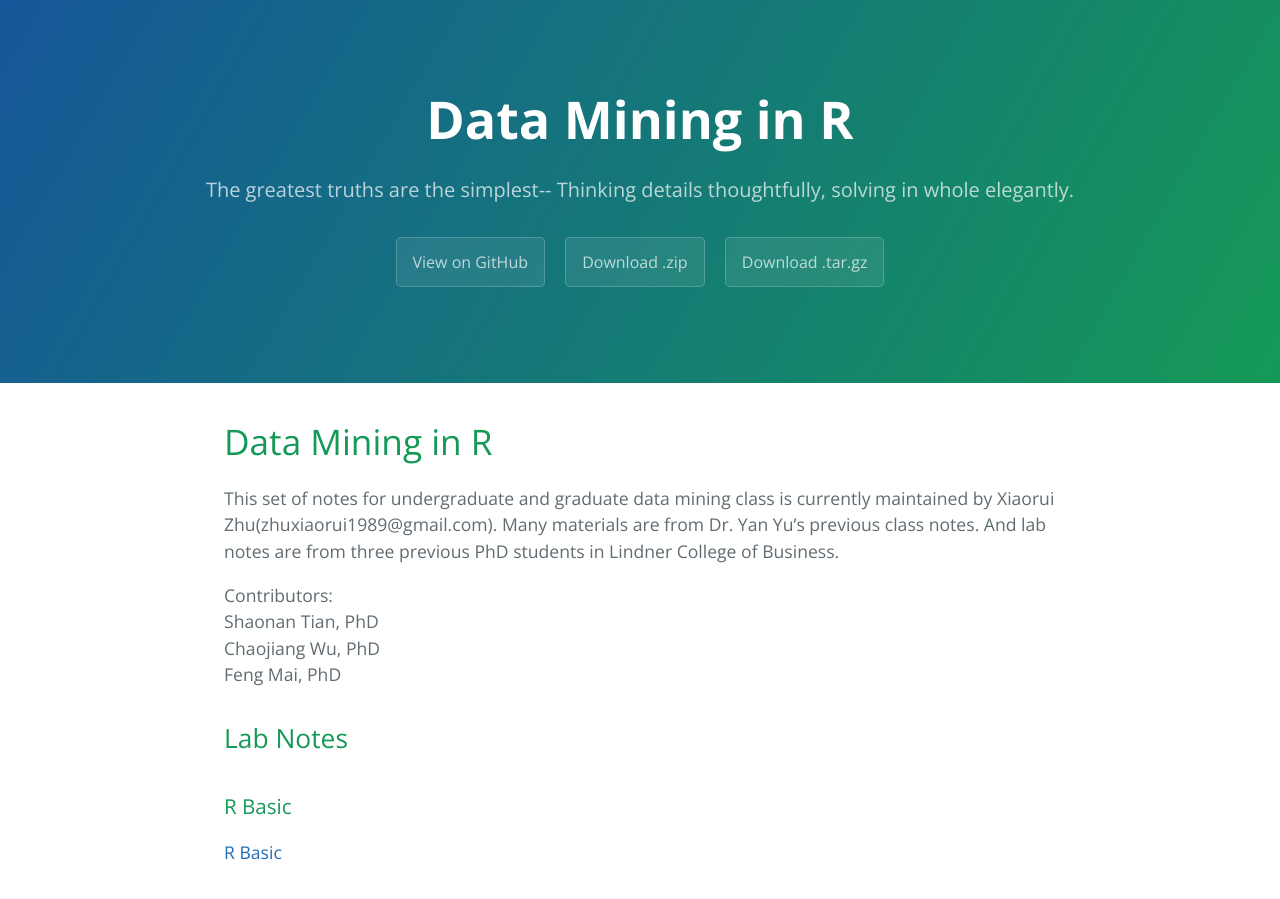
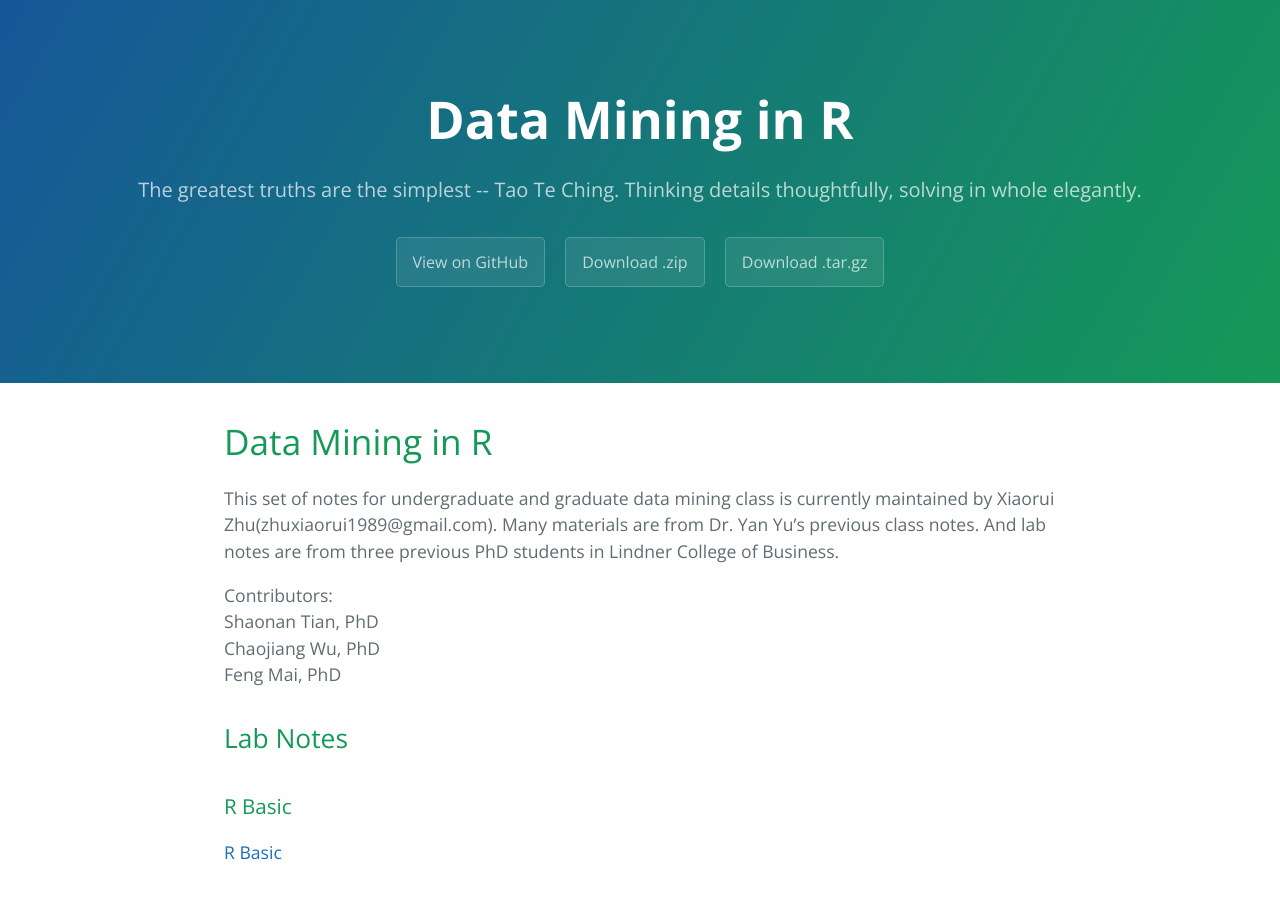
Before and after one commit to XiaoruiZhu/Data-Mining-R, a Jekyll site: the page built from docs/index.md, in a window 1280 px wide and 900 px high. Built offline with Jekyll 4.4.1, drawn with Linux system fonts in a browser that asks for light colours; our own code applies the rules of GitHub Pages for plain Markdown files; Markdown is read by kramdown in place of the engine named in the settings.

Commit message:
config is updated.

```diff
--- a/docs/_config.yml
+++ b/docs/_config.yml
@@ -1,5 +1,5 @@
 title: "Data Mining in R"
-description: "The greatest truths are the simplest--<Tao Te Ching> Thinking details thoughtfully, solving in whole elegantly. "
+description: "The greatest truths are the simplest -- Tao Te Ching. Thinking details thoughtfully, solving in whole elegantly. "
 show_downloads: true
 google_analytics:
 theme: jekyll-theme-cayman
```
